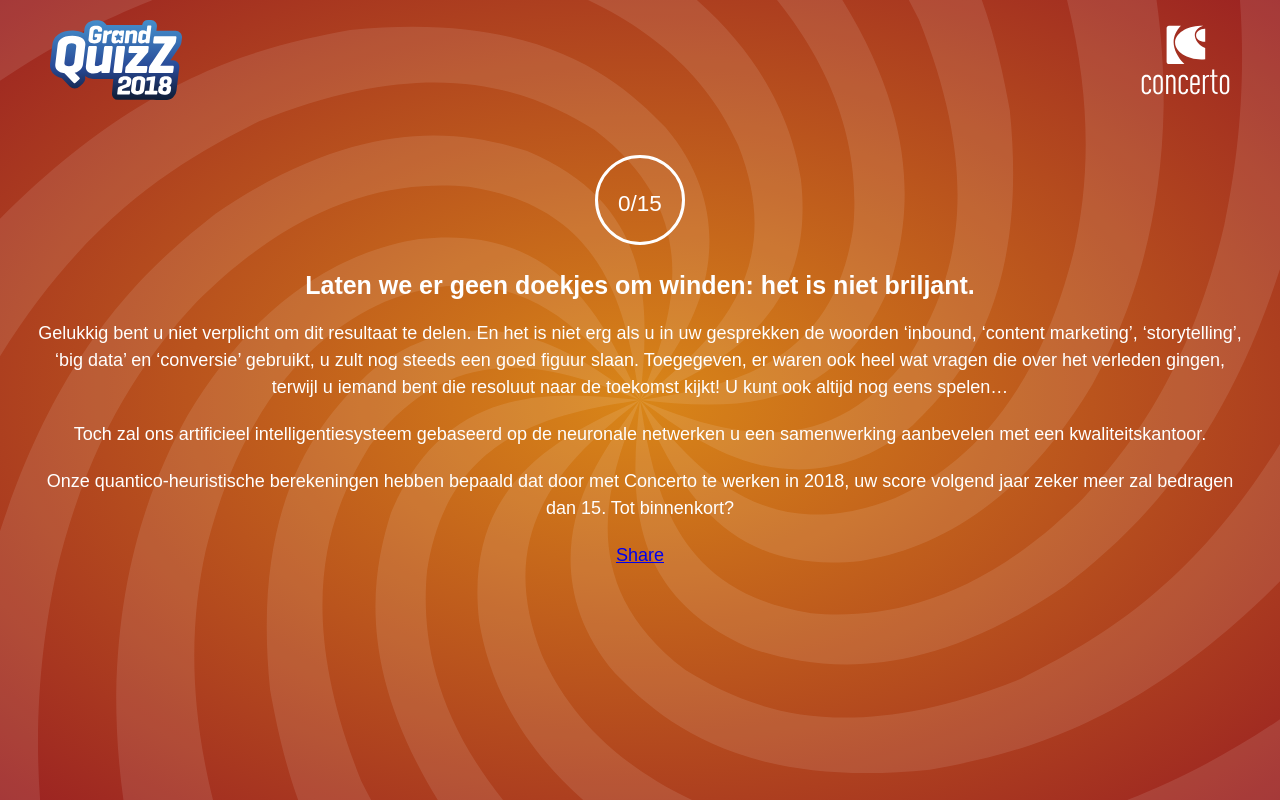
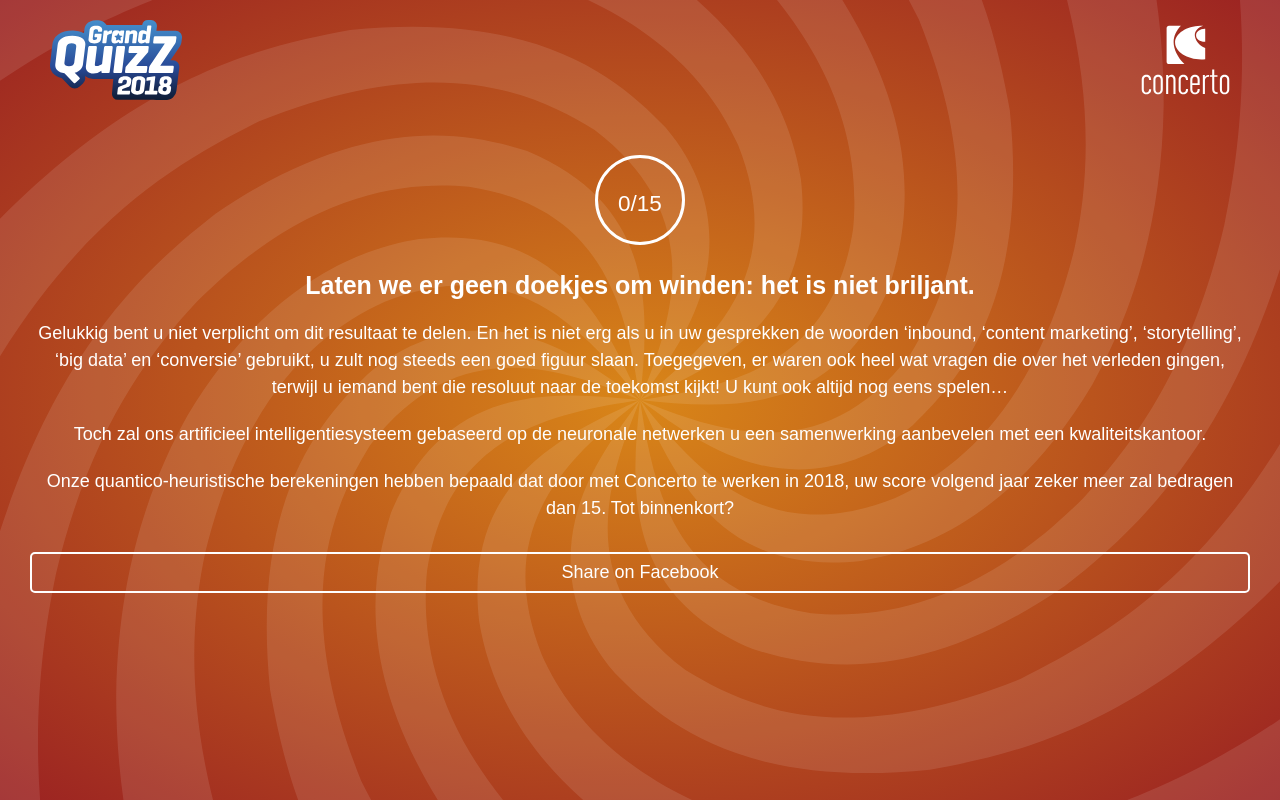
Before and after one commit to Gwouten/grand-quiz, a React app: page /Result in a window 1280 px wide. Built offline with nearby package versions, Linux system fonts and the light colour scheme; a web font is replaced by a local one; what react-router-redux would draw is missing.

Commit message:
Facebook share bullshit continues...

```diff
--- a/package.json
+++ b/package.json
@@ -36,6 +36,7 @@
     "react": "^16.2.0",
     "react-dev-utils": "^4.2.1",
     "react-dom": "^16.2.0",
+    "react-helmet": "^5.2.0",
     "react-html-parser": "^2.0.2",
     "react-redux": "^5.0.6",
     "react-router-dom": "^4.2.2",
--- a/public/index.html
+++ b/public/index.html
@@ -6,7 +6,7 @@
     <meta name="theme-color" content="#000000">
     <link rel="manifest" href="%PUBLIC_URL%/manifest.json">
     <link rel="shortcut icon" href="%PUBLIC_URL%/favicon.ico">
-    <title>Grand QuizZ 2018</title>
+    <title>Grand QuizZ | De Grote QuizZ</title>
   </head>
   <body>
     <noscript>
--- a/src/components/FB.js
+++ b/src/components/FB.js
@@ -1,30 +1,24 @@
-/**
- * Show a popup with an option to share the User's results to Facebook
- *
- * @param  {Object} result
- */
+
 export const shareResultToFacebook = (result, lang) => {
-    const params = {
-        href: encodeURIComponent(`${lang ? 'http://concours.concerto.space/' : 'http://quizz.concerto.space/' }`),
-        u: result,
-        picture: `${lang ? 'http://concours.concerto.space/img/GrandQuizz2018_logo_fr.svg' : 'http://quizz.concerto.space/img/GrandQuizz2018_logo_nl.svg'}`,
-        title: `${lang ? 'Grand Quiz 2018' : 'De Grote QuizZ 2018'}`.replace(/\s/gi,'-'),
-        description: `${lang ? 'Mon résultat du Grand Quiz 2018' : 'Mijn resultaat van De Grote QuizZ 2018'}`.replace(/\s/gi,'-'),
-    };
-    console.log(params);
-    const url = `https://www.facebook.com/dialog/share?app_id=1625426427527020&display=popup&${serialize(params)}`;
 
+    const title = lang ? 'Grand QuizZ 2018' : 'De Grote QuizZ 2018';
+    const app_id = '1625426427527020';
+    const caption = lang ? 'Mon résultat: '+ result +'/15' : 'Mijn resultaat: '+ result +'/15';
+    const href = lang ? 'http://concours.concerto.space' : 'http://quizz.concerto.space';
+    const description = lang ? 'Déscription' : 'Omschrijving';
+    const picture = lang ? 'https://i.vimeocdn.com/portrait/8268469_300x300' : 'https://i.vimeocdn.com/portrait/8268469_300x300';
+    const message = caption;
+
+    const url =  'https://www.facebook.com/dialog/feed?app_id='+ app_id +'&link='+ encodeURIComponent(href) +
+    '&display=popup' +
+    '&name='+ encodeURIComponent(title) +
+    '&caption='+ encodeURIComponent(caption) +
+    '&description='+ encodeURIComponent(description) +
+    '&picture='+ encodeURIComponent(picture) +
+    '&message='+ encodeURIComponent(message) +
+    '&redirect_uri=https://www.facebook.com';
+
+    console.log(url.toString());
     return url;
+
 };
-
-/**
- * Serialize an Object
- *
- * @param  {Object} params
- * @return {String}
- */
-const serialize = params => Object.keys(params)
-.map(param => `${param}=${encodeURIComponent(params[param])}`)
-.join('&');
-
-// https://www.facebook.com/dialog/share?app_id=5303202981&display=popup&href=http%3A%2F%2Fwww.divercitymag.be%2Fnl%2Fde-grote-verkeersaders-alternatief-voor-de-teloorgang-van-de-winkelcentra%2F&redirect_uri=https%3a%2f%2fstatic.addtoany.com%2fmenu%2fthanks.html%23url%3dhttp%3A%2F%2Fwww.divercitymag.be%2Fnl%2Fde-grote-verkeersaders-alternatief-voor-de-teloorgang-van-de-winkelcentra%2F&quote=
--- a/src/components/Result.js
+++ b/src/components/Result.js
@@ -69,7 +69,7 @@ class Result extends React.Component {
             <div className="result__wrapper">
                 <div className="score score--result">{this.props.score}/15</div>
                 {this.props.score < 6 ? (lang ? badFr : badNl) : (this.props.score < 11 ? (lang ? mediumFr : mediumNl) : (lang ? goodFr : goodNl)) }
-                <a href={shareResultToFacebook(this.props.score, lang)}>Share</a>
+                <a href={shareResultToFacebook(this.props.score, lang)} className="btn">Share on Facebook</a>
             </div>
         </div>
         )
```
Also changed, not shown: 1 other file (tests, documents, lock files or other folders).
